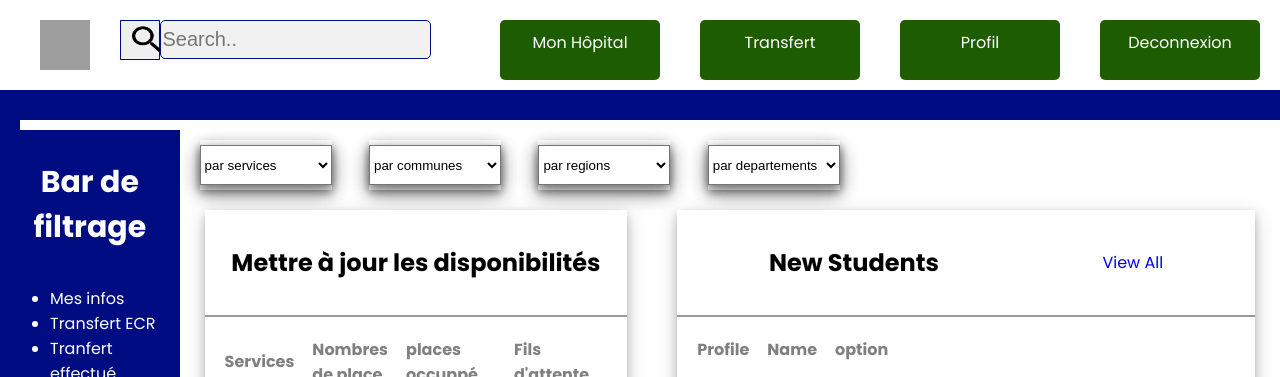
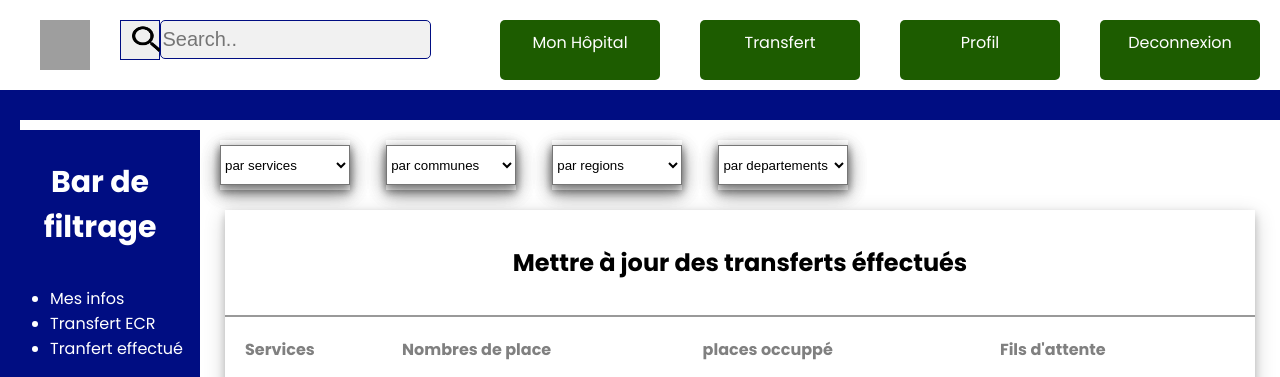
Before and after one commit to faraban/Optimal-M-dical, a Flask app: a page that uses templates/utilisateur/transferteffectué.html in a window 1280 px wide. Shown: the top 377 px of the page. Run offline with Flask 3, Linux system fonts and the light colour scheme; data that the repository does not hold is empty; grey boxes are pictures that could not be loaded.

Commit message:
Auto stash before merge of "main" and "origin/main"

```diff
--- a/app.py
+++ b/app.py
@@ -109,12 +109,34 @@
     SELECT * FROM EtatPatient
     ''')
     etats = cursor.fetchall()
+
+    cursor.execute("""
+            SELECT Informations.Matricule, Informations.Nom, Users.email, Commune.NomCommune, Departement.NomDepartement
+            , Region.NomRegion, Informations.Telephone
+            FROM Informations, Users, Adresses, Commune, Departement, Region
+            WHERE Informations.IdInformation = Users.IdInformation AND Informations.IdAdresse = Adresses.IdAdresse
+            AND Adresses.IdCommune = Commune.IdCommune
+            AND Adresses.IdDepartement = Departement.IdDepartement
+            AND Adresses.IdRegion = Region.IdRegion
+        """)
+    data = cursor.fetchall()
+
     conn.close()
     return render_template("./utilisateur/transferteffectué.html", etats=etats, services=services,
                            communes=communes, regions=regions, departements=departements)
-
-
-
+    conn = pyodbc.connect(DSN)
+    cursor = conn.cursor()
+    cursor.execute("""
+            SELECT Informations.Matricule, Informations.Nom, Users.email, Commune.NomCommune, Departement.NomDepartement
+            , Region.NomRegion, Informations.Telephone
+            FROM Informations, Users, Adresses, Commune, Departement, Region
+            WHERE Informations.IdInformation = Users.IdInformation AND Informations.IdAdresse = Adresses.IdAdresse
+            AND Adresses.IdCommune = Commune.IdCommune
+            AND Adresses.IdDepartement = Departement.IdDepartement
+            AND Adresses.IdRegion = Region.IdRegion
+        """)
+    data = cursor.fetchall()
+    conn.close()
 
 
 
--- a/templates/utilisateur/transfertECR.html
+++ b/templates/utilisateur/transfertECR.html
@@ -55,7 +55,7 @@
         <div class="content-2">
             <div class="recent-payments">
                 <div class="title">
-                    <h2>Mettre à jour les disponibilités</h2>
+                    <h2>Mettre à jour des transferts ECR</h2>
                 </div>
                 <table>
                     <tr>
--- a/templates/utilisateur/transferteffectué.html
+++ b/templates/utilisateur/transferteffectué.html
@@ -55,7 +55,7 @@
         <div class="content-2">
             <div class="recent-payments">
                 <div class="title">
-                    <h2>Mettre à jour les disponibilités</h2>
+                    <h2>Mettre à jour des transferts éffectués</h2>
                 </div>
                 <table>
                     <tr>
@@ -83,40 +83,6 @@
                     {% endfor %}
                 </table>
             </div>
-            <div class="new-students">
-                    <div class="title">
-                        <h2>New Students</h2>
-                        <a href="#" class="btn">View All</a>
-                    </div>
-                    <table>
-                        <tr>
-                            <th>Profile</th>
-                            <th>Name</th>
-                            <th>option</th>
-                        </tr>
-                        <tr>
-                            <td><img src="{{ url_for('static',filename='./img/user.png')}}" alt=""></td>
-                            <td>John Steve Doe</td>
-                            <td><img src="{{ url_for('static',filename='./img/info.png')}}" alt=""></td>
-                        </tr>
-                        <tr>
-                            <td><img src="{{ url_for('static',filename='./img/user.png')}}" alt=""></td>
-                            <td>John Steve Doe</td>
-                            <td><img src="{{ url_for('static',filename='./img/info.png')}}" alt=""></td>
-                        </tr>
-                        <tr>
-                            <td><img src="{{ url_for('static',filename='./img/user.png')}}" alt=""></td>
-                            <td>John Steve Doe</td>
-                            <td><img src="{{ url_for('static',filename='./img/info.png')}}" alt=""></td>
-                        </tr>
-                        <tr>
-                            <td><img src="{{ url_for('static',filename='./img/user.png')}}" alt=""></td>
-                            <td>John Steve Doe</td>
-                            <td><img src="{{ url_for('static',filename='./img/info.png')}}" alt=""></td>
-                        </tr>
-
-                    </table>
-                </div>
         </div>
   </div>
 {%endblock%}
```
